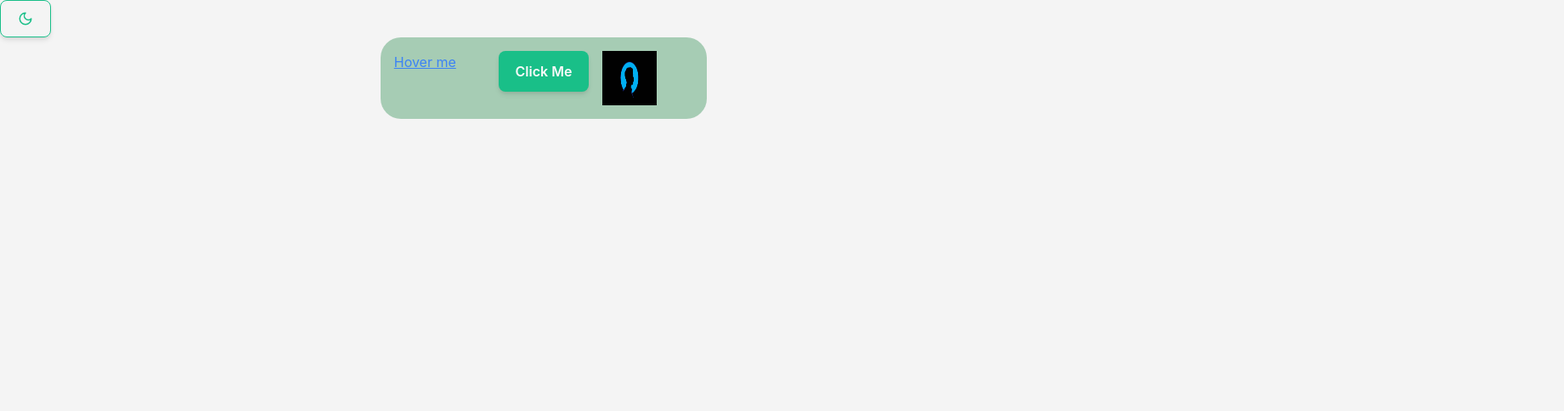
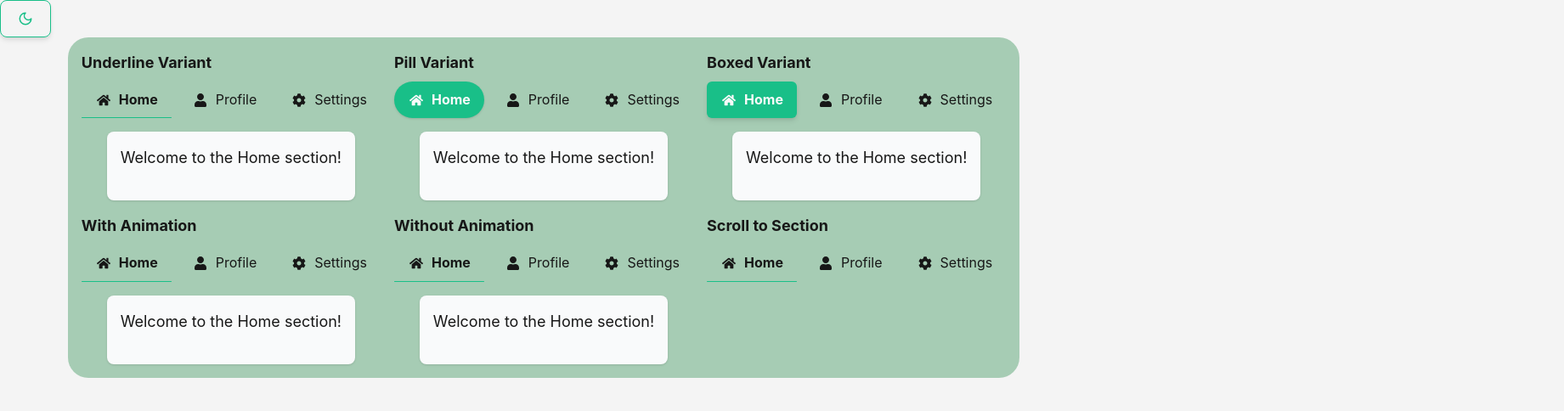
Before and after one commit to Joeteck/my_portfolio_24, a Next.js app: page /joeteck in a window 1280 px wide. Shown: the top 484 px of the page at 85% size, 1841 px wide, since content can reach past the window. Built offline with nearby package versions, Linux system fonts and the light colour scheme.

Commit message:
Tabs Component Set Up

```diff
--- a/src/app/joeteck/page.tsx
+++ b/src/app/joeteck/page.tsx
@@ -2,9 +2,8 @@
 
 import { useState, useEffect } from "react";
 import ThemeSwitch from "../../components/globals/ui/ThemeSwitch";
-import Popover from "../../components/globals/ui/Popovers";
-import Button from "../../components/globals/ui/Button";
-import Image from "next/image";
+import Tabs from "../../components/globals/ui/Tabs";
+import { FaHome, FaUser, FaCog } from "react-icons/fa";
 
 const TestingPage = () => {
     const [theme, setTheme] = useState("");
@@ -24,37 +23,46 @@ const TestingPage = () => {
         localStorage.setItem("theme", theme);
     }, [theme]);
 
+    const tabItems = [
+        { label: "Home", value: "home", icon: <FaHome /> },
+        { label: "Profile", value: "profile", icon: <FaUser /> },
+        { label: "Settings", value: "settings", icon: <FaCog /> }
+    ];
+
+    const contentMap = {
+        home: <p>Welcome to the Home section!</p>,
+        profile: <p>This is your Profile section.</p>,
+        settings: <p>Adjust your Settings here.</p>
+    };
+
     return (
         <>
             <ThemeSwitch setTheme={setTheme} theme={theme} />
-
             <div className="w-fit grid grid-cols-1 gap-4 sm:grid-cols-2 lg:grid-cols-3 place-content-center justify-center bg-green-700/35 mx-auto p-4 rounded-3xl">
-                {/* Hover-based popover (Tooltip Style) */}
-                <Popover
-                    trigger={<span className="text-blue-500 underline cursor-pointer">Hover me</span>}
-                    hover
-                >
-                    <div className="p-2">This is a tooltip!</div>
-                </Popover>
-
-                {/* Click-based popover (Interactive Info Box) */}
-                <Popover
-                    trigger={<Button variant="primary">Click Me</Button>}
-                >
-                    <div className="p-4">More Info Here</div>
-                </Popover>
-
-                {/* Click-based popover with detailed content */}
-                <Popover
-                    trigger={<Image src="/images/profile.png" alt="Example"
-                    width={100} height={100}
-                    className="w-16 h-16 cursor-pointer" />}
-                >
-                    <div className="p-4">
-                        <h3 className="font-bold">Popover Title</h3>
-                        <p>This is a more detailed popover content. You can include anything here.</p>
-                    </div>
-                </Popover>
+                <div>
+                    <h2 className="text-lg font-bold mb-2">Underline Variant</h2>
+                    <Tabs tabs={tabItems} variant="underline" contentMap={contentMap} />
+                </div>
+                <div>
+                    <h2 className="text-lg font-bold mb-2">Pill Variant</h2>
+                    <Tabs tabs={tabItems} variant="pill" contentMap={contentMap} />
+                </div>
+                <div>
+                    <h2 className="text-lg font-bold mb-2">Boxed Variant</h2>
+                    <Tabs tabs={tabItems} variant="boxed" contentMap={contentMap} />
+                </div>
+                <div>
+                    <h2 className="text-lg font-bold mb-2">With Animation</h2>
+                    <Tabs tabs={tabItems} animate={true} contentMap={contentMap} />
+                </div>
+                <div>
+                    <h2 className="text-lg font-bold mb-2">Without Animation</h2>
+                    <Tabs tabs={tabItems} animate={false} contentMap={contentMap} />
+                </div>
+                <div>
+                    <h2 className="text-lg font-bold mb-2">Scroll to Section</h2>
+                    <Tabs tabs={tabItems} scrollToSection={true} />
+                </div>
             </div>
         </>
     );
--- a/src/components/globals/ui/Tabs.tsx
+++ b/src/components/globals/ui/Tabs.tsx
@@ -0,0 +1,90 @@
+"use client";
+
+import { useState, useEffect, useRef } from "react";
+import { cn } from "@/utils/cn";
+import { motion, AnimatePresence } from "framer-motion";
+
+interface Tab {
+    label: string;
+    value: string;
+    icon?: React.ReactNode;
+    targetId?: string; // For scrolling
+}
+
+interface TabsProps {
+    tabs: Tab[];
+    onChange?: (value: string) => void;
+    variant?: "underline" | "pill" | "boxed";
+    animate?: boolean;
+    scrollToSection?: boolean;
+    className?: string;
+    contentMap?: Record<string, React.ReactNode>; // For content switching
+}
+
+export default function Tabs({
+    tabs,
+    onChange,
+    variant = "underline",
+    animate = true,
+    scrollToSection = false,
+    className,
+    contentMap,
+}: TabsProps) {
+    const [activeTab, setActiveTab] = useState(tabs[0]?.value);
+    const tabRefs = useRef<(HTMLDivElement | null)[]>([]);
+
+    useEffect(() => {
+        if (scrollToSection) {
+            const targetElement = document.getElementById(activeTab);
+            if (targetElement) {
+                targetElement.scrollIntoView({ behavior: "smooth", block: "start" });
+            }
+        }
+    }, [activeTab, scrollToSection]);
+
+    const handleTabClick = (tab: Tab) => {
+        setActiveTab(tab.value);
+        onChange?.(tab.value);
+    };
+
+    return (
+        <div className={cn("tabs-container", className)}>
+            <div className={cn("tabs", `tabs-${variant}`)}>
+                {tabs.map((tab, index) => (
+                    <div
+                        key={tab.value}
+                        ref={(el) => {
+                            tabRefs.current[index] = el;
+                        }}
+                        className={cn("tab", { "tab-active": tab.value === activeTab })}
+                        onClick={() => handleTabClick(tab)}
+                    >
+                        {tab.icon && <span className="tab-icon">{tab.icon}</span>}
+                        {tab.label}
+                    </div>
+                ))}
+            </div>
+            {animate && (
+                <motion.div
+                    layoutId="activeTabIndicator"
+                    className="tab-indicator"
+                    animate={{ x: tabRefs.current[tabs.findIndex(t => t.value === activeTab)]?.offsetLeft || 0 }}
+                />
+            )}
+            {!scrollToSection && contentMap && (
+                <AnimatePresence mode="wait">
+                    <motion.div
+                        key={activeTab}
+                        initial={{ opacity: 0, y: 10 }}
+                        animate={{ opacity: 1, y: 0 }}
+                        exit={{ opacity: 0, y: -10 }}
+                        transition={{ duration: 0.2 }}
+                        className="tab-content"
+                    >
+                        {contentMap[activeTab]}
+                    </motion.div>
+                </AnimatePresence>
+            )}
+        </div>
+    );
+}
--- a/src/styles/globals.css
+++ b/src/styles/globals.css
@@ -457,6 +457,80 @@
   }
 }
 
+/* Tabs */
+@layer components {
+  .tabs-container {
+      @apply w-full flex flex-col items-center;
+  }
+
+  .tabs {
+      @apply flex space-x-2;
+  }
+
+  .tab {
+      @apply flex items-center justify-center px-4 py-2 cursor-pointer transition-all;
+  }
+
+  .tab-icon {
+      @apply w-5 h-5 mr-2 flex items-center justify-center;
+  }
+
+  .tab-active {
+      @apply font-bold;
+  }
+
+  /* === Underline Variant (Reduced thickness) === */
+  .tabs-underline {
+      @apply border-b border-gray-300 dark:border-gray-700;
+  }
+
+  .tabs-underline .tab {
+      @apply relative;
+  }
+
+  .tabs-underline .tab-active::after {
+      @apply content-[''] absolute left-0 bottom-0 w-full h-[1px] bg-primary rounded-full; /* Reduced to 1px */
+  }
+
+  /* === Pill Variant (Light Gray Background, No Text Color) === */
+  .tabs-pill {
+      @apply flex bg-gray-200 dark:bg-gray-700 p-1 rounded-full space-x-1;
+  }
+
+  .tabs-pill .tab {
+      @apply px-4 py-2 rounded-full transition-all; /* Removed text color */
+  }
+
+  .tabs-pill .tab-active {
+      @apply bg-primary text-white shadow;
+  }
+
+  /* === Boxed Variant (No Change) === */
+  .tabs-boxed {
+      @apply flex bg-gray-100 dark:bg-gray-900 p-1 rounded-lg space-x-1;
+  }
+
+  .tabs-boxed .tab {
+      @apply px-4 py-2 rounded-md transition-all;
+  }
+
+  .tabs-boxed .tab-active {
+      @apply bg-primary text-white shadow-md;
+  }
+
+  /* === Active Tab Indicator === */
+  .tab-indicator {
+      @apply absolute bottom-0 h-1 bg-primary rounded-full transition-all;
+  }
+
+  /* === Content Box Styling === */
+  .tab-content {
+      @apply mt-4 p-4 rounded-lg bg-gray-50 dark:bg-gray-900 shadow;
+  }
+}
+
+
+
 
 
 /* Forms & Inputs */
```
